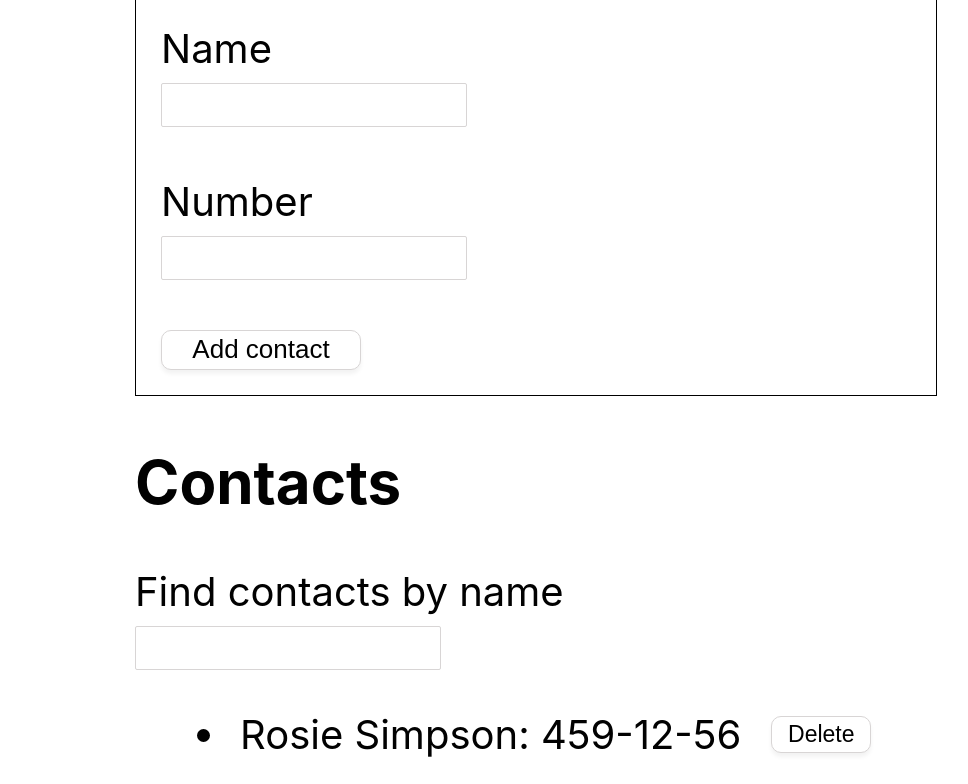
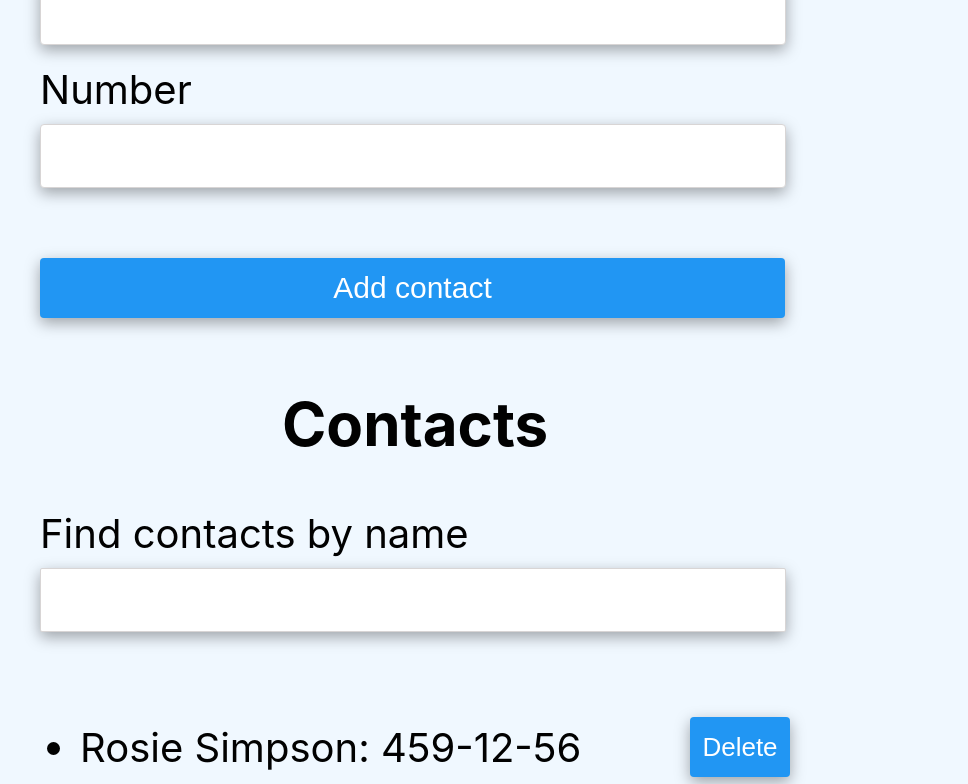
Before and after one commit to GitGoIT/goit-react-hw-04-phonebook, a React (Create React App) app: page / in a window 1280 px wide. Shown: the top 784 px of the page, without its empty margins (225-1193 px from the left). Built offline with nearby package versions, Linux system fonts and the light colour scheme.

Commit message:
commit_final

```diff
--- a/src/components/App.jsx
+++ b/src/components/App.jsx
@@ -75,6 +75,7 @@ isDublicate(name, number) {
           display: 'flex',
           flexDirection: "column",
           justifyContent: 'center',
+          alignItems: 'center',
           fontSize: 40,
           color: '#010101'
         }}
--- a/src/components/ContactForm/ContactForm.jsx
+++ b/src/components/ContactForm/ContactForm.jsx
@@ -1,46 +1,46 @@
-import { Component } from "react";
+import { Component } from 'react';
 import PropTypes from 'prop-types';
 import css from './/ContactForm.module.css';
 
-
 export class ContactForm extends Component {
-
   state = {
     name: '',
     number: '',
   };
 
-handleSubmit = (e) => {
+  handleSubmit = e => {
     e.preventDefault();
     const { onSubmit } = this.props;
-    onSubmit({...this.state});
+    onSubmit({ ...this.state });
     this.reset();
-    }
+  };
 
   reset() {
-    this.setState({   // form reset
+    this.setState({    // form reset
       name: '',
       number: '',
-       })
+    });
   }
 
   handleChange = ({ target }) => {
     const { name, value } = target;
     this.setState({
-            [name]: value
-        })
-}
+      [name]: value,
+    });
+  };
 
   render() {
     const { handleChange, handleSubmit } = this;
     const { name, number } = this.state;
 
     return (
-
       <form className={css.container} onSubmit={handleSubmit}>
         <div className={css.block}>
           <label htmlFor="">Name</label>
-                        <input onChange={handleChange} value={name} className={css.input}
+          <input
+            onChange={handleChange}
+            value={name}
+            className={css.input}
             type="text"
             name="name"
             pattern="^[a-zA-Zа-яА-Я]+(([' -][a-zA-Zа-яА-Я ])?[a-zA-Zа-яА-Я]*)*$"
@@ -50,7 +50,10 @@ render() {
         </div>
         <div className={css.block}>
           <label htmlFor="">Number</label>
-                        <input onChange={handleChange} value={number} className={css.input}
+          <input
+            onChange={handleChange}
+            value={number}
+            className={css.input}
             type="tel"
             name="number"
             pattern="\+?\d{1,4}?[-.\s]?\(?\d{1,3}?\)?[-.\s]?\d{1,4}[-.\s]?\d{1,4}[-.\s]?\d{1,9}"
@@ -58,12 +61,14 @@ render() {
             required
           />
         </div>
-                    <button type="submit" className={css.btn}>Add contact</button>
+        <button type="submit" className={css.btn}>
+          Add contact
+        </button>
       </form>
-    )
+    );
   }
-};
+}
 
 ContactForm.propTypes = {
   onSubmit: PropTypes.func.isRequired,
-}
+};
--- a/src/components/ContactForm/ContactForm.module.css
+++ b/src/components/ContactForm/ContactForm.module.css
@@ -1,10 +1,8 @@
 .container {
     width: 750px;
     display: flex;
-    padding: 25px;
     flex-direction: column;
-    gap: 50px;
-    border: 1px solid black;
+    gap: 20px;
 }
 
 .block {
@@ -14,19 +12,31 @@
 }
 
 .input {
-    width: 300px;
-    height: 40px;
+    width: 740px;
+    height: 60px;
     border: 1px solid rgb(216, 213, 213);
-    border-radius: 2px;
+    border-radius: 4px;
     font-size: 26px;
+    box-shadow: rgba(0, 0, 0, 0.35) 0px 5px 15px;
 }
 
 .btn {
-    width: 200px;
-    height: 40px;
-    border: 1px solid rgb(216, 213, 213);
-    border-radius: 10px;
-    background-color: white;
-    font-size: 26px;
-    box-shadow: 0px 4px 4px rgba(0, 0, 0, 0.05);
+    width: 745px;
+    height: 60px;
+    margin-top: 50px;
+    margin-bottom: 20px;
+    border-radius: 4px;
+    background: #2196F3;
+    border: #2196F3;
+    color: #FFFFFF;
+    font-size: 30px;
+    font-weight: 500;
+    box-shadow: rgba(0, 0, 0, 0.35) 0px 5px 15px;
+    cursor: pointer;
+    transition: background-color var(--transition-dur-and-func);
 }
+
+ .btn:hover,
+ .btn:focus {
+     background-color: #03b453;
+ }
--- a/src/components/ContactList/ContactList.jsx
+++ b/src/components/ContactList/ContactList.jsx
@@ -2,22 +2,29 @@ import PropTypes from 'prop-types';
 import css from './ContactList.module.css';
 
 export const ContactList = ({ contacts, deleteContact }) => {
+  const contact = contacts.map(({ id, name, number }) => (
+    <li className={css.item} key={id}>
+      {name}: {number}
+      <button
+        onClick={() => deleteContact(id)}
+        type="button"
+        className={css.btn}
+      >
+        Delete
+      </button>
+    </li>
+  ));
 
-    const contact = contacts.map(({ id, name, number }) => <li  className={css.item} key={id}>{name}: {number}
-        <button onClick={() => deleteContact(id)} type="button" className={css.btn}>Delete</button></li>)
-
-    return(
-            <ul className={css.list}>
-                {contact}
-            </ul>
-    )
-}
+  return <ul className={css.list}>{contact}</ul>;
+};
 
 ContactList.propTypes = {
-    deleteContact: PropTypes.func.isRequired,
-    contacts: PropTypes.arrayOf(PropTypes.shape({
-    id: PropTypes.string.isRequired,
-    name: PropTypes.string.isRequired,
-    number: PropTypes.string.isRequired,
-    }))
-}
+  deleteContact: PropTypes.func.isRequired,
+  contacts: PropTypes.arrayOf(
+    PropTypes.shape({
+      id: PropTypes.string.isRequired,
+      name: PropTypes.string.isRequired,
+      number: PropTypes.string.isRequired,
+    })
+  ),
+};
--- a/src/components/ContactList/ContactList.module.css
+++ b/src/components/ContactList/ContactList.module.css
@@ -1,31 +1,39 @@
 .list {
     width: 750px;
-    margin-left: 55px;
     display: flex;
     flex-direction: column;
     gap: 20px;
+    padding: 25px;
 }
 
 .item {
     display: flex;
     align-items: center;
-    gap: 10px;
 }
 
 .item::before {
     content: '';
     display: list-item;
+    margin-left: 40px;
 }
-
 
 .btn {
     width: 100px;
-    height: 37px;
-    margin-left: 20px;
+    height: 60px;
+    margin-left: auto;
     font-size: 23px;
-    border: 1px solid rgb(216, 213, 213);
-    border-radius: 10px;
-    background-color: white;
-    box-shadow: 0px 4px 4px rgba(0, 0, 0, 0.05);
+    border-radius: 4px;
+    background: #2196F3;
+    border: #2196F3;
+    color: #FFFFFF;
+    font-size: 26px;
+    font-weight: 500;
+    box-shadow: rgba(0, 0, 0, 0.35) 0px 5px 15px;
     cursor: pointer;
+    transition: background-color var(--transition-dur-and-func);
 }
+
+    .btn:hover,
+    .btn:focus {
+        background-color: #da1717;
+}
--- a/src/components/Filter/Filter.module.css
+++ b/src/components/Filter/Filter.module.css
@@ -1,13 +1,16 @@
 .container {
+    width: 750px;
     display: flex;
     flex-direction: column;
     gap: 10px;
 }
 
 .input {
-    width: 300px;
-    height: 40px;
+    width: 740px;
+    height: 60px;
     border: 1px solid rgb(216, 213, 213);
     border-radius: 2px;
     font-size: 26px;
+    margin-bottom: 20px;
+    box-shadow: rgba(0, 0, 0, 0.35) 0px 5px 15px;
 }
--- a/src/index.css
+++ b/src/index.css
@@ -7,6 +7,7 @@ body {
     sans-serif;
   -webkit-font-smoothing: antialiased;
   -moz-osx-font-smoothing: grayscale;
+  background-color: rgb(240, 248, 255);
 }
 
 code {
```
Also changed, not shown: src/components/Filter/Filter.jsx (+14 -10 lines). Lines whose indentation alone changed are shown as unchanged.
